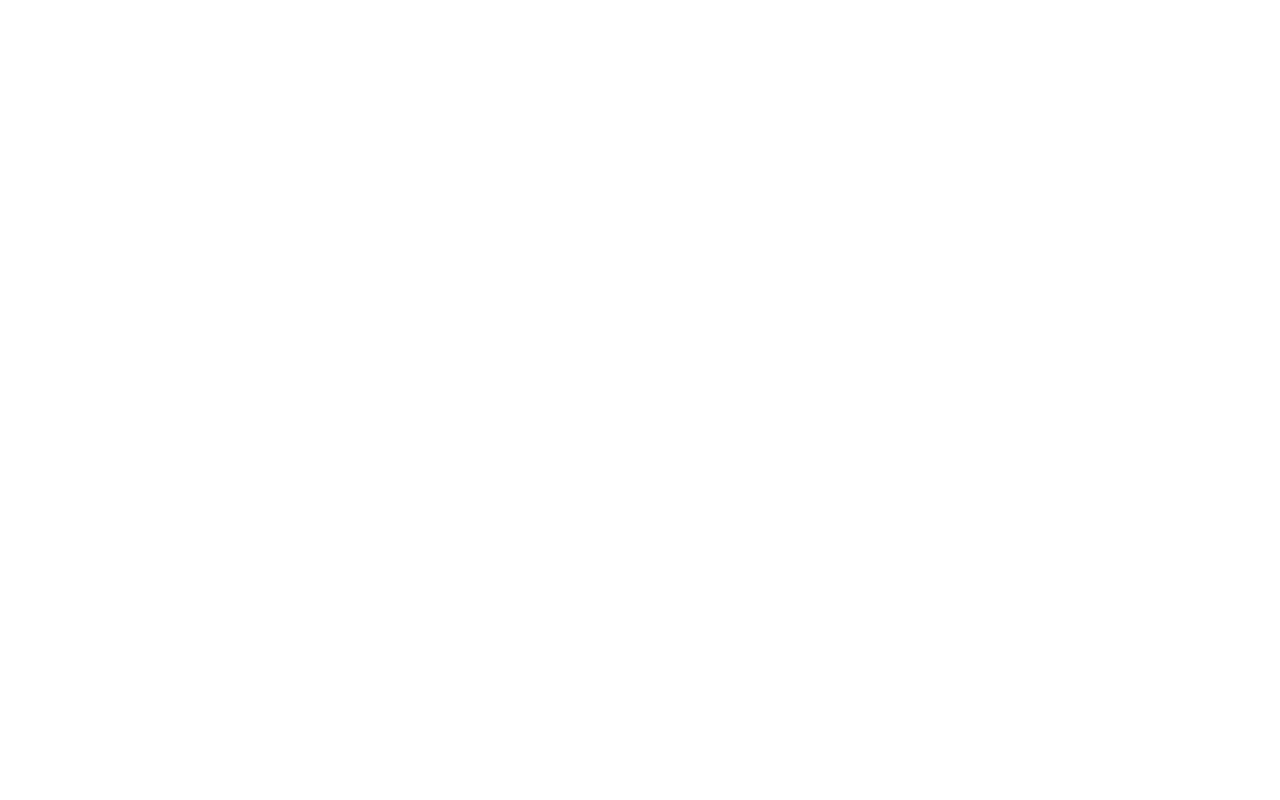
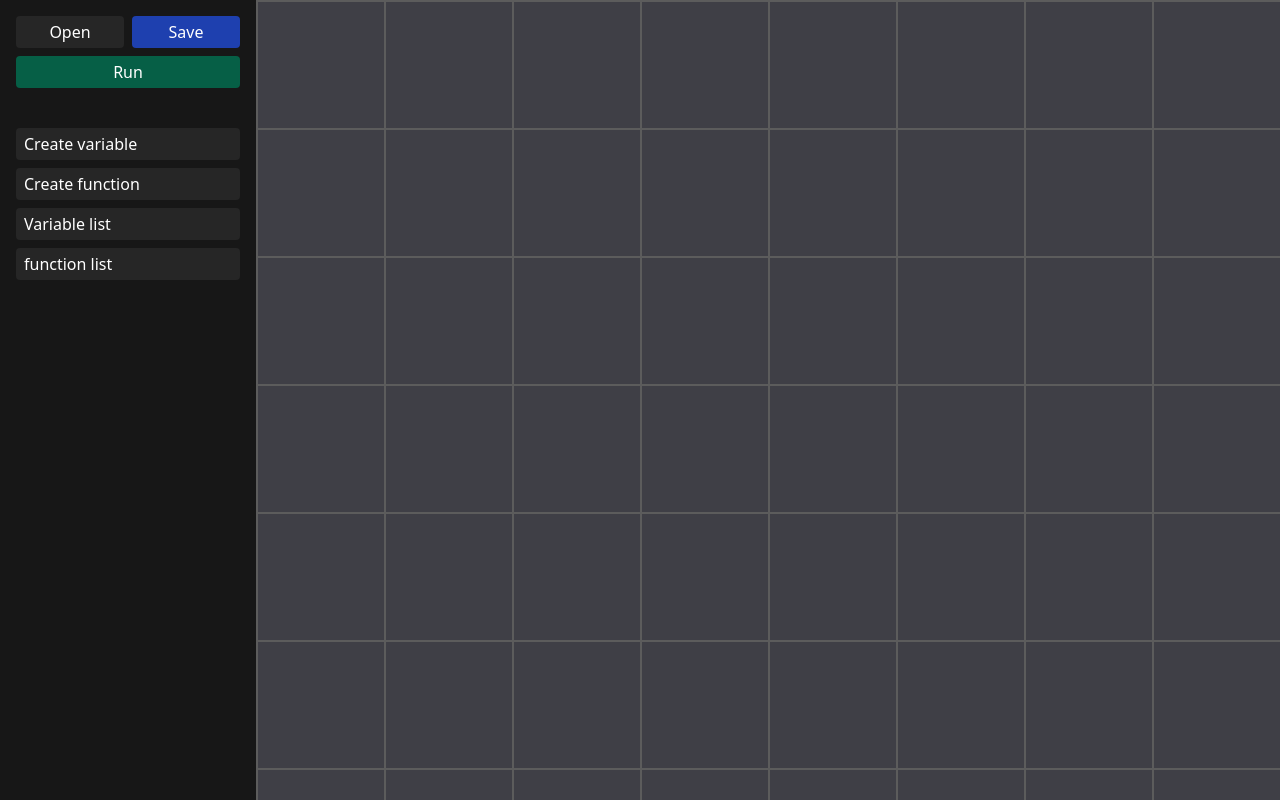
Before and after one commit to junedale/VisFlow, a website: page index.html in a window 1280 px wide. Drawn offline with nearby package versions, Linux system fonts and the light colour scheme; files that its build step writes are made by us from their sources.

Commit message:
Set initial layout.:   index.html 	Set initial style.:   src/css/tailwind.css 	Update configuration.:   tailwind.config.js Untracked files: 	node_modules/ 	src/css/style.css

```diff
--- a/index.html
+++ b/index.html
@@ -8,6 +8,39 @@
     <title>VisFlow</title>
 </head>
 <body>
-
+    <div class="side panel">
+        <div class="control">
+            <button class="secondary">Open</button>
+            <button class="primary">Save</button>
+            <button class="success">Run</button>
+        </div>
+        <div class="accordion">
+            <div class="accordion-item">
+                <button class="accordion-header">Create variable</button>
+                <div class="accordion-content">
+                    <div></div>
+                </div>
+            </div>
+            <div class="accordion-item">
+                <button class="accordion-header">Create function</button>
+                <div class="accordion-content">
+                    <div></div>
+                </div>
+            </div>
+            <div class="accordion-item">
+                <button class="accordion-header">Variable list</button>
+                <div class="accordion-content">
+                    <div></div>
+                </div>
+            </div>
+            <div class="accordion-item">
+                <button class="accordion-header">function list</button>
+                <div class="accordion-content">
+                    <div></div>
+                </div>
+            </div>
+        </div>
+    </div>
+    <div id="stage"></div>
 </body>
 </html>
--- a/src/css/tailwind.css
+++ b/src/css/tailwind.css
@@ -1,3 +1,54 @@
 @tailwind base;
 @tailwind components;
 @tailwind utilities;
+
+@layer base {
+    button {
+        @apply flex justify-center items-center gap-2 px-2 rounded text-white w-full h-8
+    }
+}
+
+@layer components {
+    .primary {
+        @apply bg-blue-800 hover:bg-blue-700 transition ease-in-out duration-100
+    }
+
+    .secondary {
+        @apply bg-neutral-800 hover:bg-neutral-700 transition ease-in-out duration-100
+    }
+
+    .success {
+        @apply bg-emerald-800 hover:bg-emerald-700 transition ease-in-out duration-100
+    }
+
+    .panel {
+        @apply absolute bg-neutral-900 z-50
+    }
+
+    .panel.side {
+        @apply top-0 left-0 w-1/5 h-screen p-4
+    }
+
+    .control {
+        @apply grid grid-cols-2 gap-2
+    }
+
+    .control button:last-child {
+        @apply col-span-2
+    }
+
+    .side .accordion {
+        @apply space-y-2 mt-10
+    }
+
+    .accordion-header {
+        @apply justify-between secondary
+    }
+
+    #stage {
+        background-position: 0 0;
+        background-size: 8rem 8rem;
+        background-image: linear-gradient(rgb(92, 92, 92) .1rem, transparent .1rem), linear-gradient(90deg, rgb(92, 92, 92) .1rem, transparent .1rem);
+        @apply absolute top-0 left-0 bg-zinc-700 w-screen h-screen z-10
+    }
+}
--- a/tailwind.config.js
+++ b/tailwind.config.js
@@ -1,6 +1,6 @@
 /** @type {import('tailwindcss').Config} */
 module.exports = {
-  content: [],
+  content: ["./index.html"],
   theme: {
     extend: {},
   },
```
